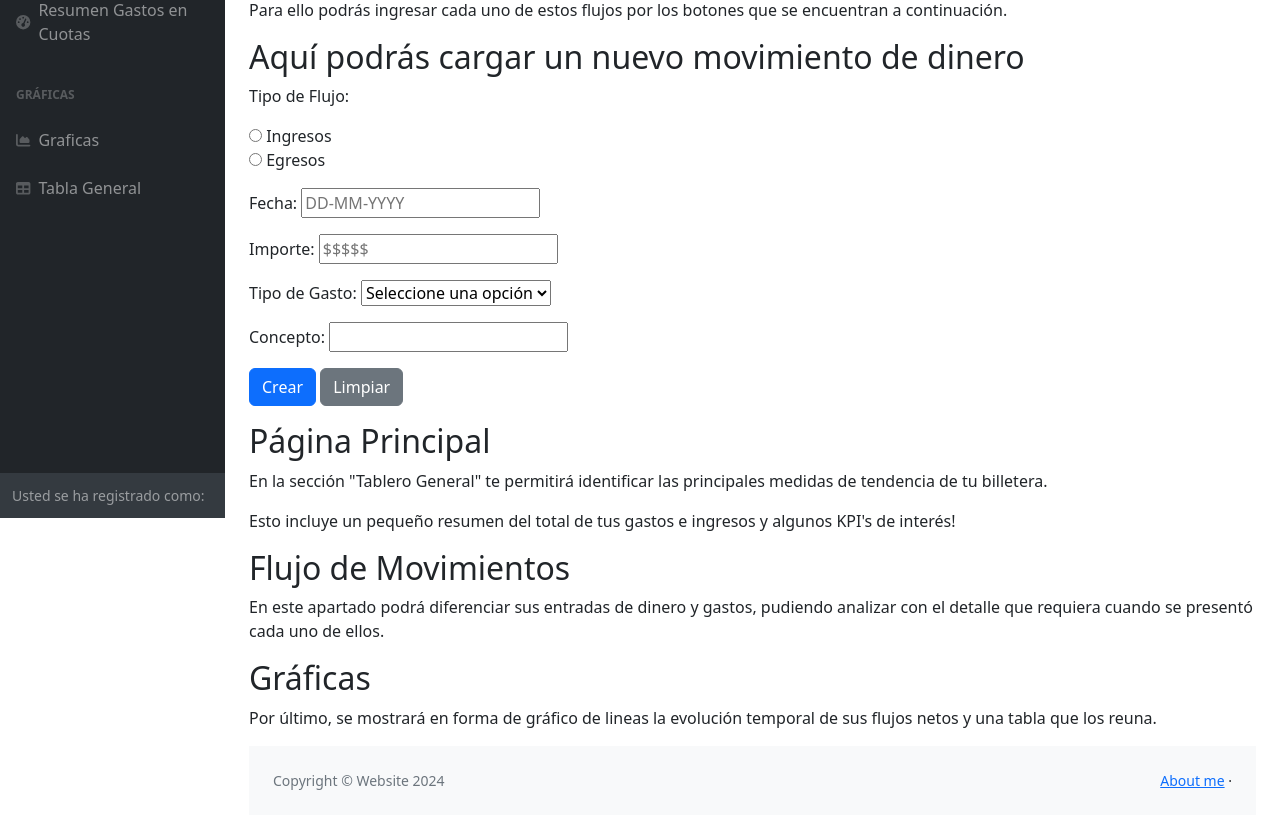
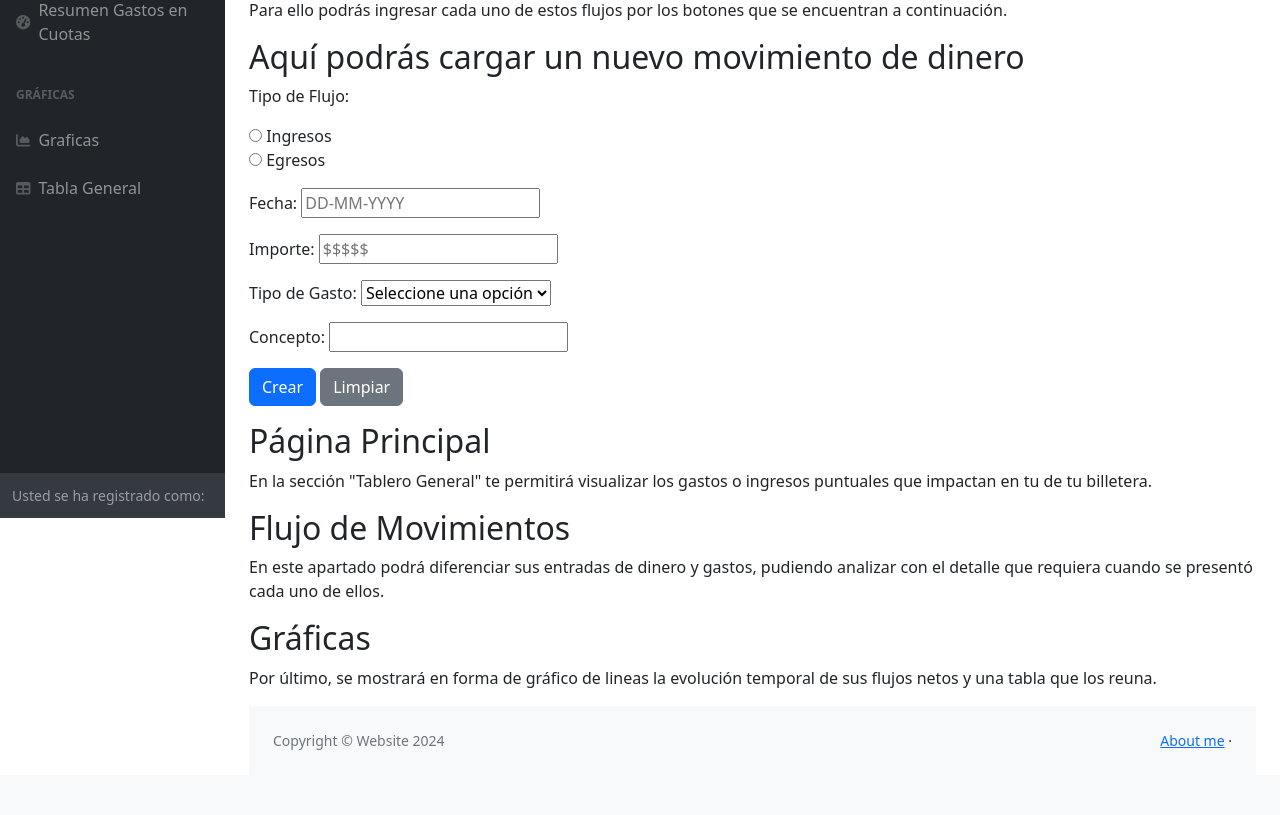
Before and after one commit to Alan-user/Molina_Alan_Proyecto_PythonCH, a Django app: page / in a window 1280 px wide. Shown: the part 282-1097 px from the top of the page. After the commit the page ends 1032 px from the top, so only its background shows below. Run offline with Django 5.2, Linux system fonts and the light colour scheme; some libraries are stand-ins or nearby versions.

Commit message:
Se actualiza el README.txt, se incluye link al video explicativo y se actualiza el index del ininicio

```diff
--- a/inicio/Templates/Inicio/index.html
+++ b/inicio/Templates/Inicio/index.html
@@ -41,14 +41,13 @@ Inicio
 <p></p> {% comment "Espacio entre párrafos" %}{% endcomment %}
 
 <h2>Página Principal</h2>
-    <p>En la sección "Tablero General" te permitirá identificar las principales medidas de
-        tendencia de tu billetera.</p>
+    <p>En la sección "Tablero General" te permitirá visualizar los gastos o ingresos puntuales que impactan en tu de tu billetera.</p>
 
     <p></p> {% comment "Espacio entre párrafos" %}{% endcomment %}
 
-    <p>Esto incluye un pequeño resumen del total de tus gastos e ingresos y algunos KPI's
+    {% comment %} <p>Esto incluye un pequeño resumen del total de tus gastos e ingresos y algunos KPI's
         de interés!
-    </p>
+    </p> {% endcomment %}
 
 <h2>Flujo de Movimientos</h2>
 
```
Also changed, not shown: README.md.
